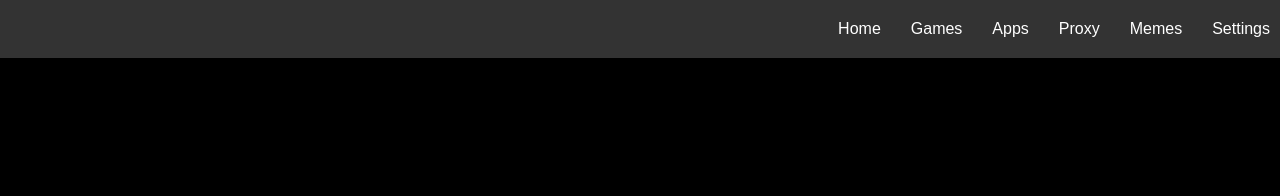
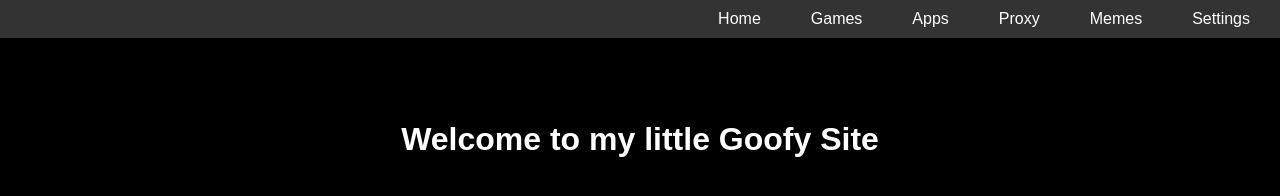
Before and after one commit to GoofyGamesProduction/ChatGPT-Games, a plain HTML site: page index.html in a window 1280 px wide. Drawn offline with Linux system fonts and the light colour scheme.

Commit message:
Update index.html

```diff
--- a/index.html
+++ b/index.html
@@ -1,12 +1,9 @@
-<html lang="en">
+<html>
 <head>
-    <meta charset="UTF-8">
-    <meta name="viewport" content="width=device-width, initial-scale=1.0">
     <title>Your Goofy Site</title>
     <style>
         body {
             background-color: black;
-            color: white;
             margin: 0;
             font-family: Arial, sans-serif;
         }
@@ -18,15 +15,25 @@
             background-color: #333;
             display: flex;
             justify-content: flex-end;
-            padding: 10px;
         }
 
         #navbar a {
             text-decoration: none;
             color: white;
-            padding: 10px;
+            padding: 10px 20px;
             margin-right: 10px;
             transition: background-color 0.3s;
+        }
+
+        #navbar a:hover {
+            background-color: #555;
+        }
+
+        #content {
+            padding: 100px 0;
+            text-align: center;
+            color: white;
+        }
     </style>
 </head>
 <body>
```
